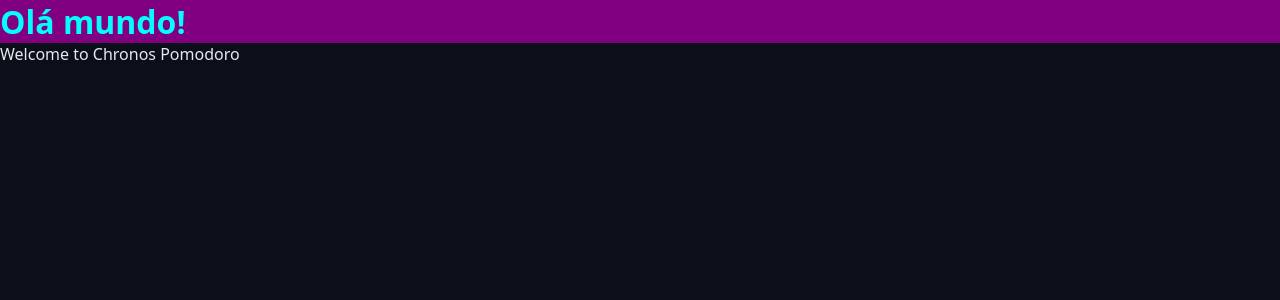
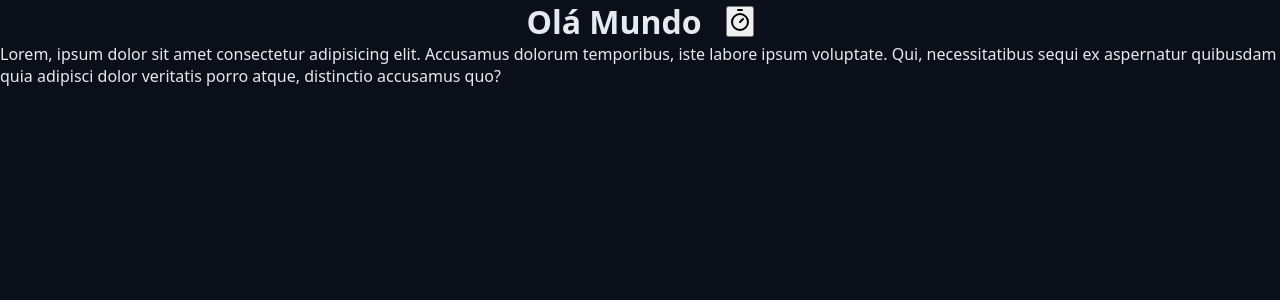
Before and after one commit to leomar-sartor/chronos-pomodoro, a React (Vite) app: page / in a window 1280 px wide. Shown: the top 300 px of the page. Built offline with nearby package versions, Linux system fonts and the light colour scheme.

Commit message:
tipagem de children + desestruturação e estilizacao de componente heading

```diff
--- a/src/App.tsx
+++ b/src/App.tsx
@@ -1,4 +1,5 @@
 import { Heading } from "./components/Heading";
+import { TimerIcon } from "lucide-react";
 
 import "./styles/theme.css";
 import "./styles/global.css";
@@ -7,11 +8,15 @@ export function App() {
   console.log("App component rendered");
   return (
     <>
-      <Heading/>
-      <p>Welcome to Chronos Pomodoro</p>
+      <Heading> Olá Mundo
+        <button>
+          <TimerIcon />
+        </button>
+      </Heading>
+
+      <p>
+        Lorem, ipsum dolor sit amet consectetur adipisicing elit. Accusamus dolorum temporibus, iste labore ipsum voluptate. Qui, necessitatibus sequi ex aspernatur quibusdam quia adipisci dolor veritatis porro atque, distinctio accusamus quo?
+      </p>
     </>
   );
 }
-
-// export default App;
-// export { App };
--- a/src/components/Heading.module.css
+++ b/src/components/Heading.module.css
@@ -1,8 +1,6 @@
 .heading {
-  background: purple;
-  color: black;
+  display: flex;
+  align-items: center;
+  justify-content: center;
+  gap: 2.4rem;
 }
-
-.cyan {
-  color: cyan;
-}
--- a/src/components/Heading.tsx
+++ b/src/components/Heading.tsx
@@ -1,5 +1,8 @@
 import styles from './Heading.module.css';
 
-export function Heading() {
-  return <h1 className={`${styles.heading} ${styles.cyan}`}>Olá mundo!</h1>;
+type HeadingProps = {
+  children: React.ReactNode;
 }
+export function Heading( { children }: HeadingProps) {
+  return <h1 className={styles.heading}>{children}</h1>;
+}
```
